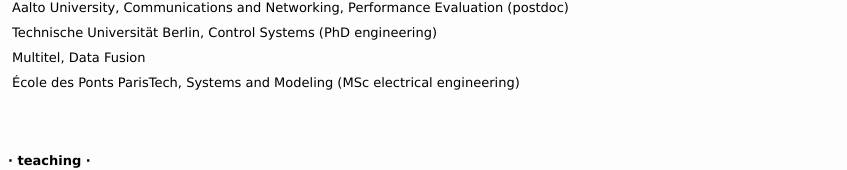
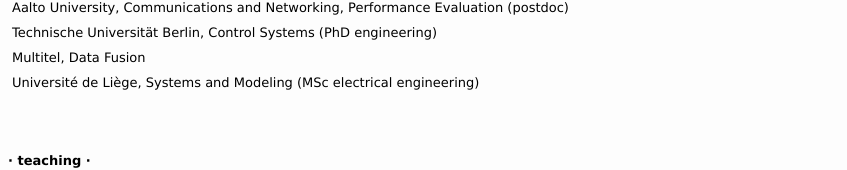
Before and after one commit to barafundle/barafundle.github.io, a plain HTML site: page index.html in a window 1280 px wide. Shown: the part 378-548 px from the top of the page, without its empty margins (0-847 px from the left). Drawn offline with nearby package versions, Linux system fonts and the light colour scheme; no server answers; a script that the page names is missing.

Commit message:
Correction

```diff
--- a/index.html
+++ b/index.html
@@ -114,7 +114,7 @@ Multitel</a>, <a href="https://www.multitel.eu" title="https://www.multitel.eu">
 <tr>
 <!--<td align="center">[&nbsp&nbsp&nbsp MSc &nbsp&nbsp&nbsp]</td>-->
 <td class="container">
-<a href="http://www.ecoledesponts.fr/en" title="http://www.ecoledesponts.fr/en" style="" target="_blank">École des Ponts ParisTech</a>, <a href="http://www.montefiore.ulg.ac.be/systmod/" title="http://www.montefiore.ulg.ac.be/systmod/">Systems and Modeling</a>
+<a href="https://services.montefiore.uliege.be/systmod/" title="https://services.montefiore.uliege.be/systmod/" style="" target="_blank">Université de Liège</a>, <a href="http://www.montefiore.ulg.ac.be/systmod/" title="http://www.montefiore.ulg.ac.be/systmod/">Systems and Modeling</a>
 (MSc electrical engineering)</td></tr>
 </table>
 </p>
```
